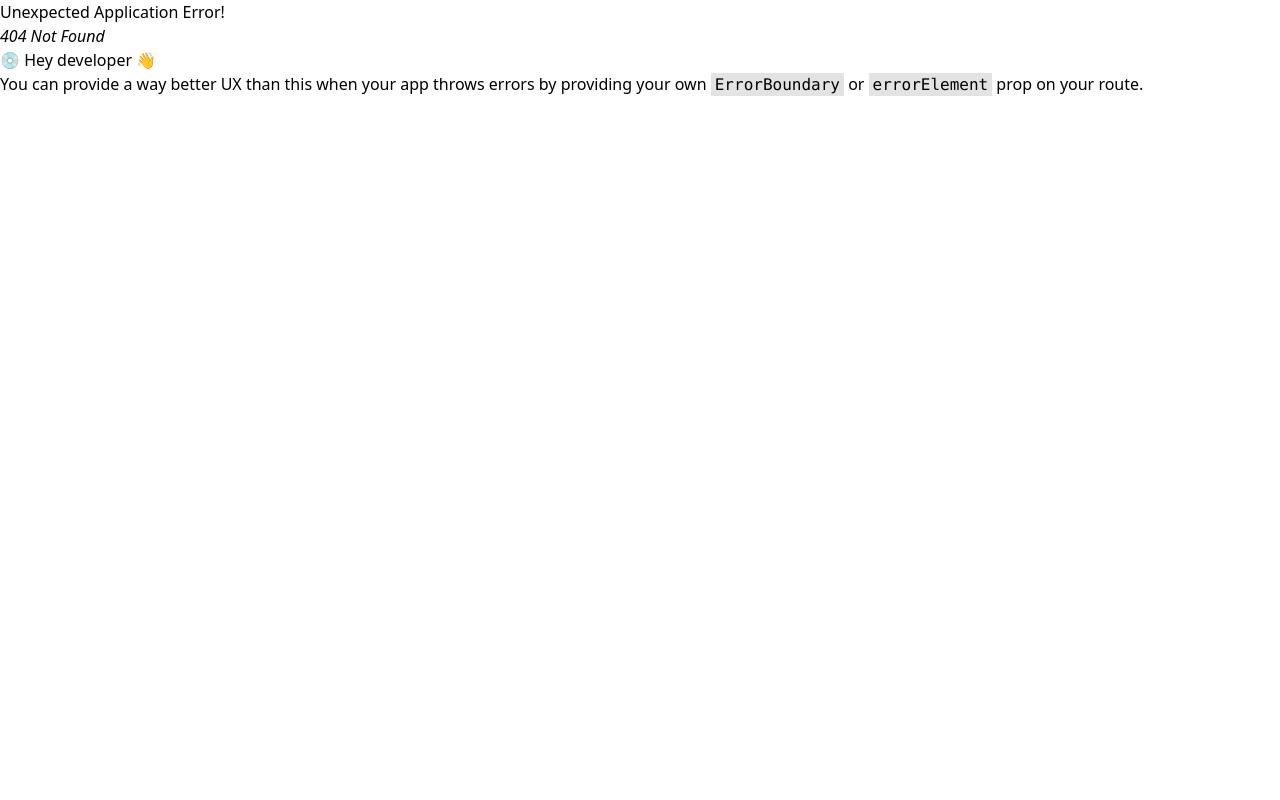
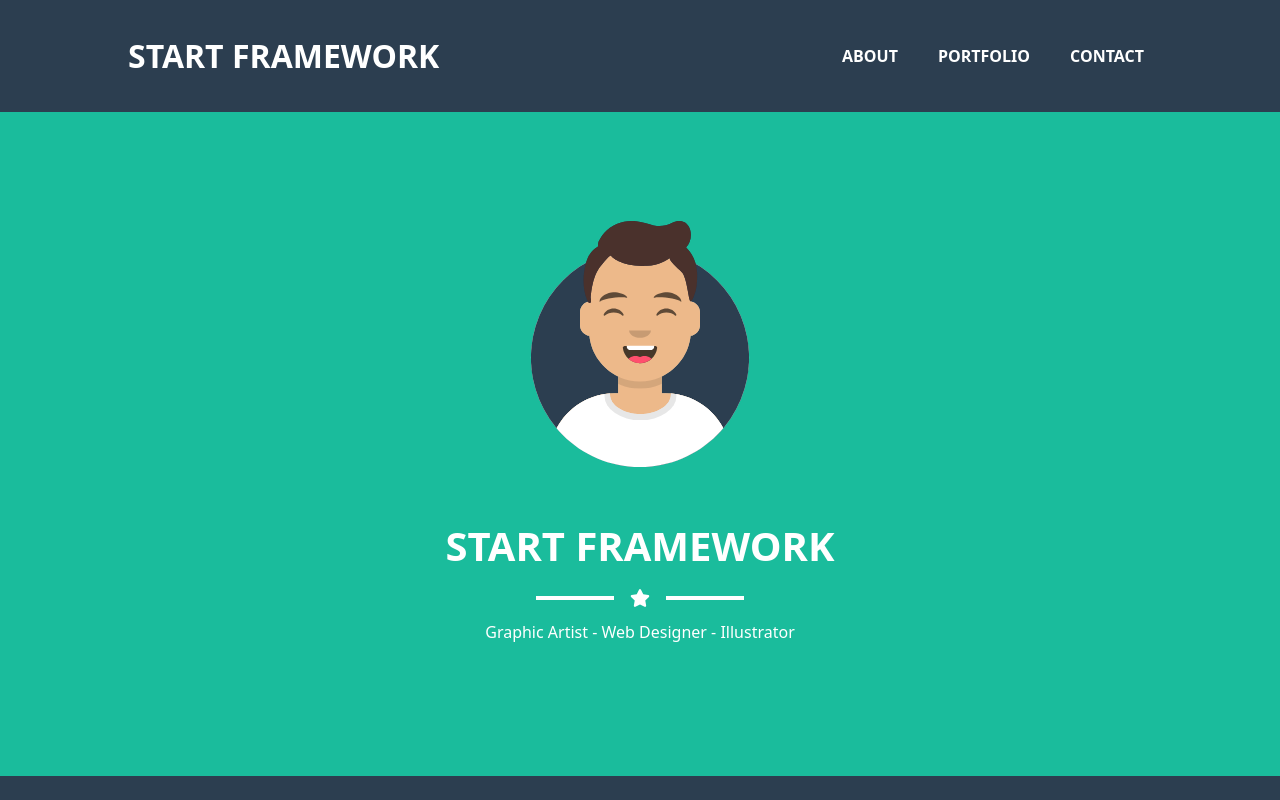
Before and after one commit to FaresElabasery/Start-Framework, a React (Vite) app: page / in a window 1280 px wide. Before the commit this address had no page. Shown: the top 800 px of the page. Built offline with nearby package versions, Linux system fonts and the light colour scheme.

Commit message:
fix: fix base route path

```diff
--- a/src/App.jsx
+++ b/src/App.jsx
@@ -8,7 +8,7 @@ import MainLayout from './pages/MainLayout/MainLayout';
 
 function App() {
   const router = createBrowserRouter([{
-    path: 'startFramework',
+    path: '',
     element: <MainLayout />,
     children: [{
       index: true,
--- a/src/components/Navbar/Navbar.jsx
+++ b/src/components/Navbar/Navbar.jsx
@@ -33,7 +33,7 @@ export default function Navbar() {
       <Container>
         <div className='flex justify-between items-center'>
           <h1>
-            <Link to={'/startFramework'}> start FrameWork</Link>
+            <Link to={'/'}> start FrameWork</Link>
           </h1>
 
           {/* Mobile menu button (hidden on medium screens and up) */}
@@ -43,17 +43,17 @@ export default function Navbar() {
 
           {/* Desktop navigation links */}
           <ul className={`hidden md:flex md:flex-row md:gap-6`}>
-            <li className="flex items-center"><NavLink className='custom-btn uppercase' to={'/startFramework/about'}>About</NavLink></li>
-            <li className="flex items-center"><NavLink className='custom-btn uppercase' to={'/startFramework/portfolio'}>Portfolio</NavLink></li>
-            <li className="flex items-center"><NavLink className='custom-btn uppercase' to={'/startFramework/contact'}>Contact</NavLink></li>
+            <li className="flex items-center"><NavLink className='custom-btn uppercase' to={'/about'}>About</NavLink></li>
+            <li className="flex items-center"><NavLink className='custom-btn uppercase' to={'/portfolio'}>Portfolio</NavLink></li>
+            <li className="flex items-center"><NavLink className='custom-btn uppercase' to={'/contact'}>Contact</NavLink></li>
           </ul>
         </div>
 
         {/* Mobile navigation links  */}
         <ul className={`md:hidden overflow-hidden flex flex-col gap-4  transition-all duration-500 ease-in-out ${showMenu ? 'max-h-60 py-3' : 'max-h-0'}`}>
-          <li><NavLink className='custom-btn uppercase' to={'/startFramework/about'}>About</NavLink></li>
-          <li><NavLink className='custom-btn uppercase' to={'/startFramework/portfolio'}>Portfolio</NavLink></li>
-          <li><NavLink className='custom-btn uppercase' to={'/startFramework/contact'}>Contact</NavLink></li>
+          <li><NavLink className='custom-btn uppercase' to={'/about'}>About</NavLink></li>
+          <li><NavLink className='custom-btn uppercase' to={'/portfolio'}>Portfolio</NavLink></li>
+          <li><NavLink className='custom-btn uppercase' to={'/contact'}>Contact</NavLink></li>
         </ul>
       </Container>
     </nav>
--- a/src/pages/NoFoundPage/NoFoundPage.jsx
+++ b/src/pages/NoFoundPage/NoFoundPage.jsx
@@ -9,7 +9,7 @@ export default function NoFoundPage() {
           <h1 className='text-9xl animate-bounce'>404</h1>
           <h3 className='text-3xl my-5'>Oops! Page Not Found</h3>
           <p>The Page you are looking for doesn't exist or has been removed</p>
-          <Link to={'/startFramework'} className='custom-btn w-full md:w-1/4 active cursor-pointer mt-8 text-white'>Go Back</Link>
+          <Link to={'/'} className='custom-btn w-full md:w-1/4 active cursor-pointer mt-8 text-white'>Go Back</Link>
         </div>
       </Container>
     </div>
```
Also changed, not shown: 1 other file (tests, documents, lock files or other folders).
